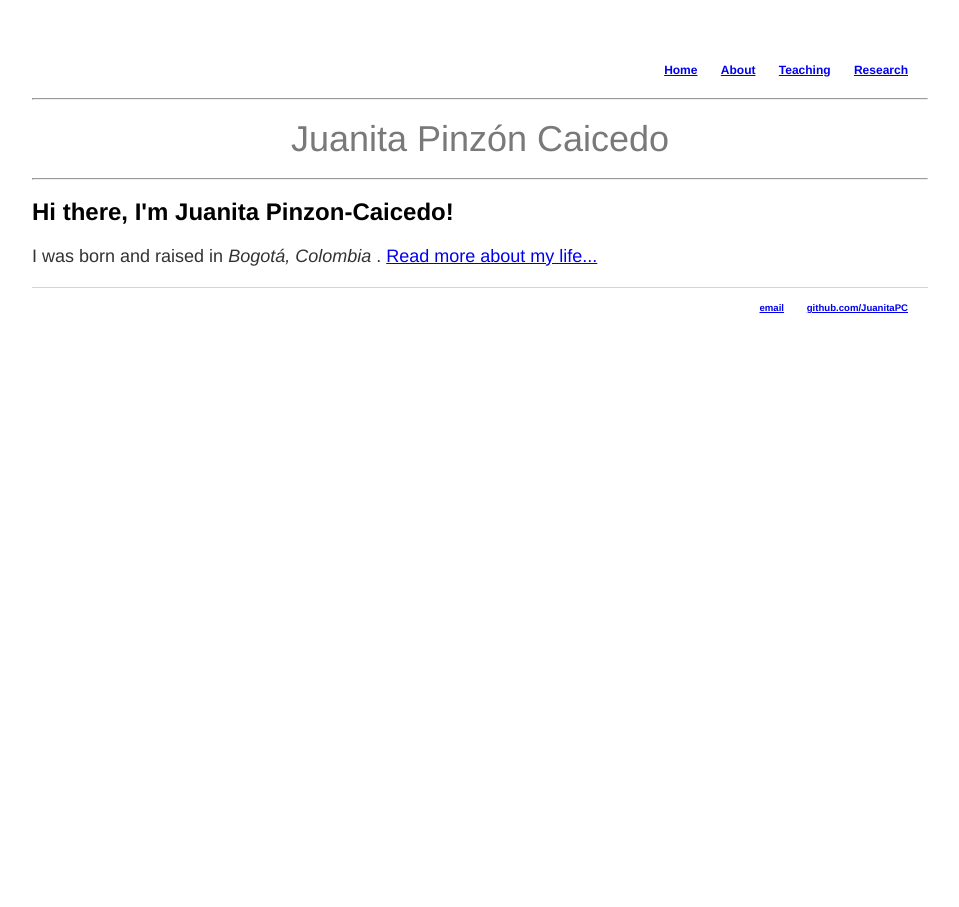
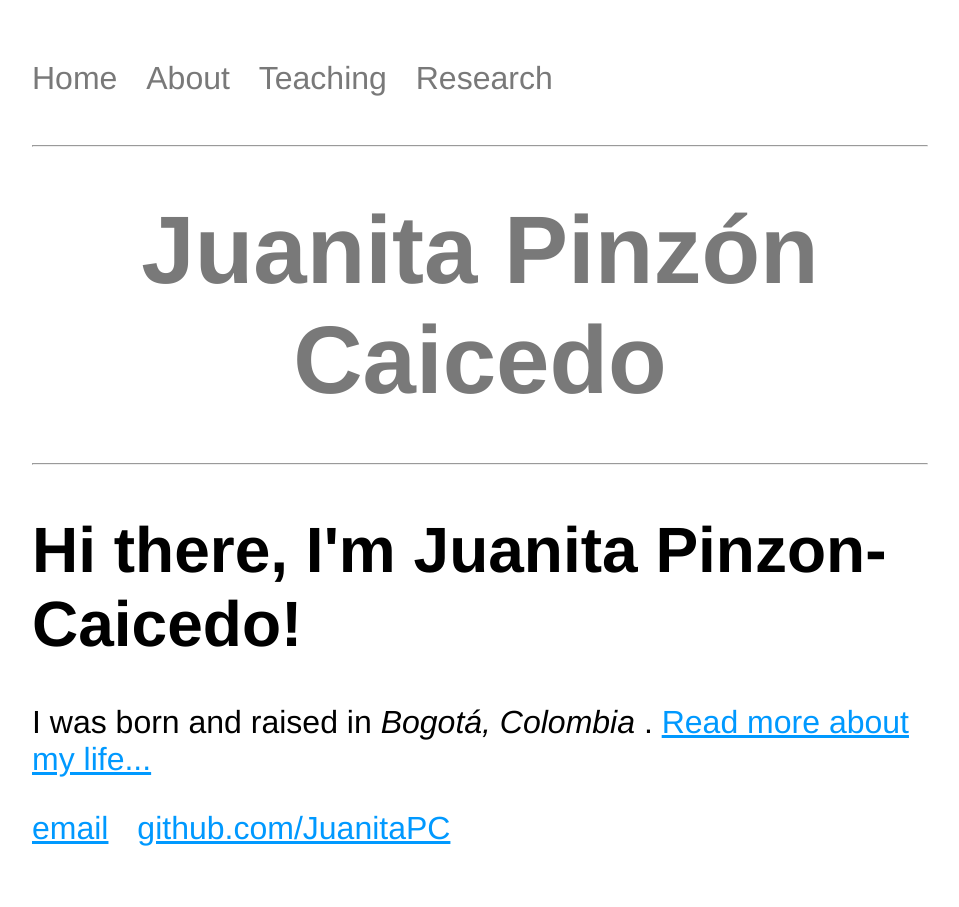
Before and after one commit to JuanitaPC/JuanitaPC.github.io, a Jekyll site: the page built from index.html, in a window 1280 px wide. Shown: the whole page, without its empty margins (160-1119 px from the left). Built offline with Jekyll 4.4.1, drawn with Linux system fonts in a browser that asks for light colours.

Commit message:
Update main.css

```diff
--- a/css/main.css
+++ b/css/main.css
@@ -2,28 +2,27 @@
 	margin: 60px auto;
 	width: 70%;
 	font-family:'Helvetica', 'Arial','sans-serif';
-	font-weight: 300;
-	font-size:12px;
+	font-size:2em;
 	color: black;
 }
 header{
 	text-align:center;
 	font-size:3em;
+	font-weight: bold;
 	color: rgb(121, 121, 121);
 }
 nav ul, footer ul {
 	font-family:'Helvetica', 'Arial', 'Sans-Serif';
 	padding: 0px;
 	list-style: none;
-	font-weight: bold;
-	line-height:20px;
-	height:20px;
-	float:top;
-	text-align:right;
 }
 nav ul li, footer ul li {
 	display: inline;
 	margin-right: 20px;
+}
+a:link, a:visited {
+	color: rgb(0, 153, 255);
+	text-decoration:underline;
 }
 a:hover, a:active {
 	color: rgb(0, 153, 255);
@@ -32,6 +31,9 @@
 nav a.current {
 	color: rgb(0, 153, 255);
 }
+nav a:link, a:visited {
+	color: rgb(121, 121, 121);
+	text-decoration:none;
 h1 {
     font-size: 2em;
     font-family:'Helvetica', 'Arial', 'Sans-Serif';
@@ -42,9 +44,11 @@
     color: #333;
 }
 footer {
-    border-top: 1px solid #d5d5d5;
-    font-size: .8em;
+	border-top: 1px solid #d5d5d5;
+	font-size: 1em;
+	text-align:center;
 }
 nav {
-	font-size:1em;
+	text-align:right;
+	font-size:2em;
 }
```
